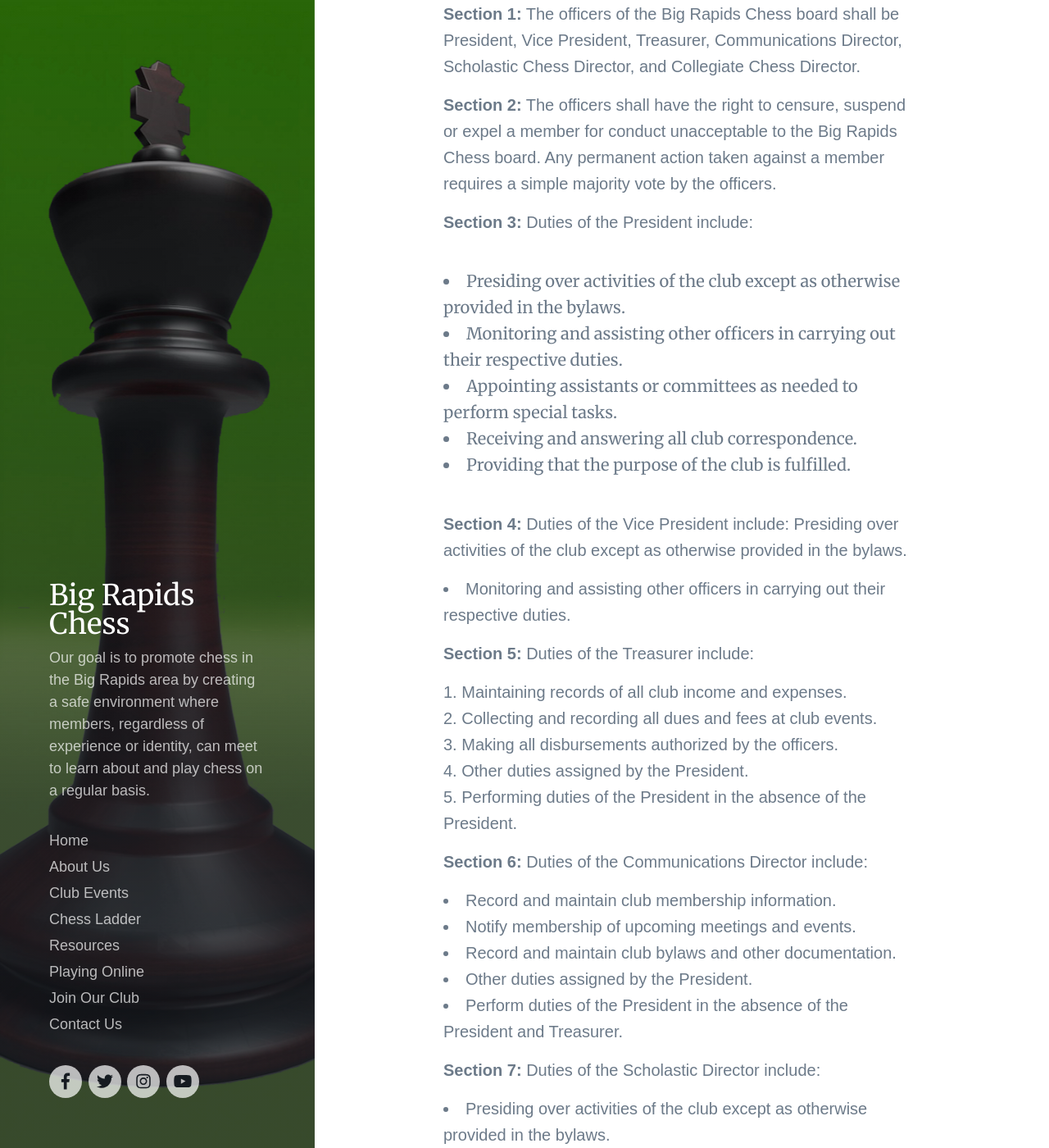
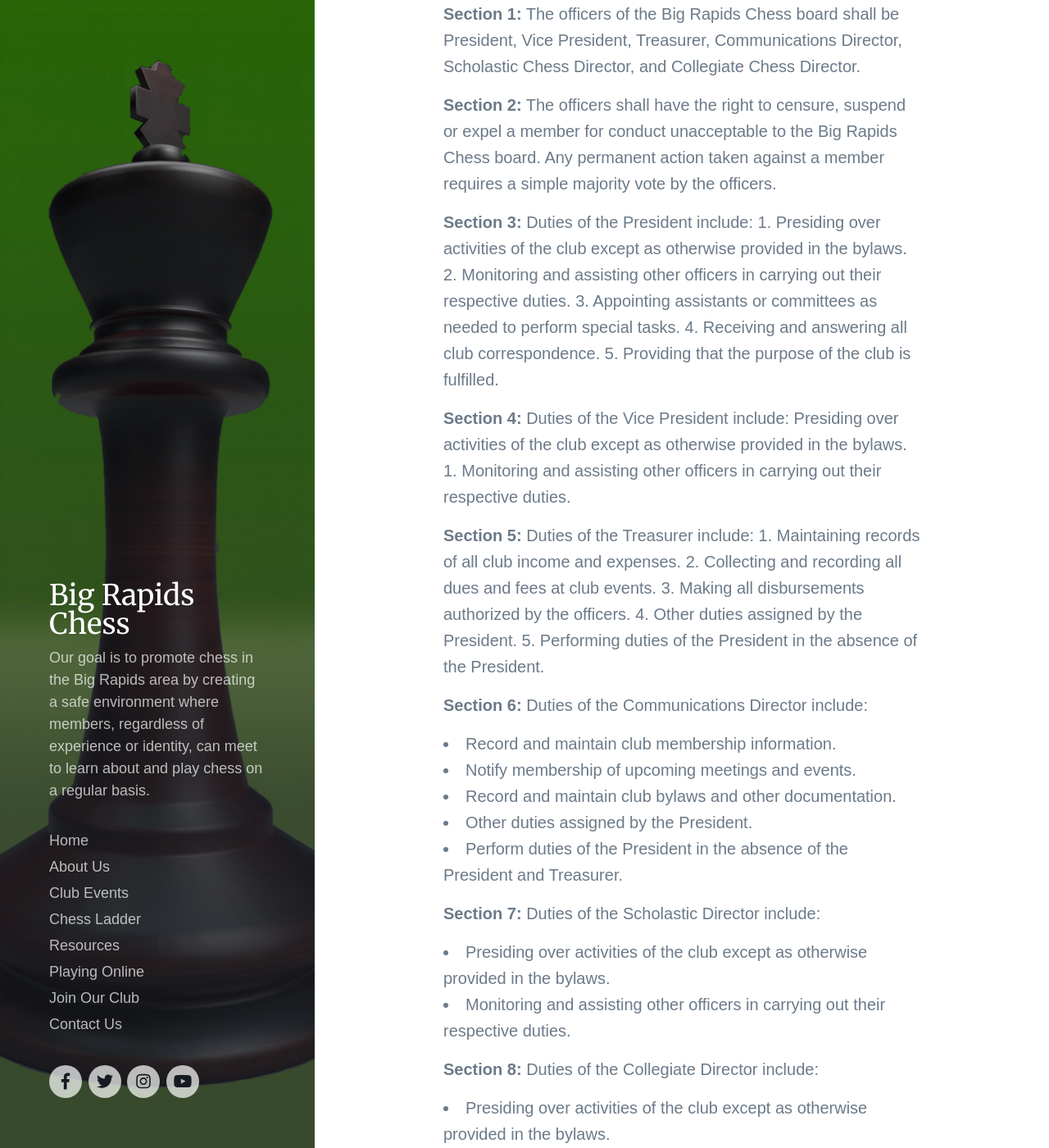
Before and after one commit to bigrapidschess/bigrapidschess.github.io, a Jekyll site: the page built from _pages/bylaws.md, in a window 1280 px wide and 1400 px high, scrolled down 2489 px. Shown: the whole window at 82% size. Built offline with Jekyll 4.4.1, drawn with Linux system fonts in a browser that asks for light colours; nearby versions of some CDN libraries; some web fonts are replaced.

Commit message:
another try to get indenting

```diff
--- a/_pages/bylaws.md
+++ b/_pages/bylaws.md
@@ -64,22 +64,22 @@
 **Section 2:** The officers shall have the right to censure, suspend or expel a member for conduct unacceptable to the Big Rapids Chess board. Any permanent action taken against a member requires a simple majority vote by the officers.
 
 **Section 3:** Duties of the President include:
-> * Presiding over activities of the club except as otherwise provided in the bylaws.
-> * Monitoring and assisting other officers in carrying out their respective duties.
-> * Appointing assistants or committees as needed to perform special tasks.
-> * Receiving and answering all club correspondence.
-> * Providing that the purpose of the club is fulfilled.
+    1. Presiding over activities of the club except as otherwise provided in the bylaws.
+    2. Monitoring and assisting other officers in carrying out their respective duties.
+    3. Appointing assistants or committees as needed to perform special tasks.
+    4. Receiving and answering all club correspondence.
+    5. Providing that the purpose of the club is fulfilled.
 
 **Section 4:** Duties of the Vice President include:
 Presiding over activities of the club except as otherwise provided in the bylaws.
-* Monitoring and assisting other officers in carrying out their respective duties.
+    1. Monitoring and assisting other officers in carrying out their respective duties.
 
 **Section 5:** Duties of the Treasurer include:
-1. Maintaining records of all club income and expenses.
-2. Collecting and recording all dues and fees at club events.
-3. Making all disbursements authorized by the officers.
-4. Other duties assigned by the President.
-5. Performing duties of the President in the absence of the President.
+    1. Maintaining records of all club income and expenses.
+    2. Collecting and recording all dues and fees at club events.
+    3. Making all disbursements authorized by the officers.
+    4. Other duties assigned by the President.
+    5. Performing duties of the President in the absence of the President.
 
 **Section 6:** Duties of the Communications Director include:
 * Record and maintain club membership information.
```
